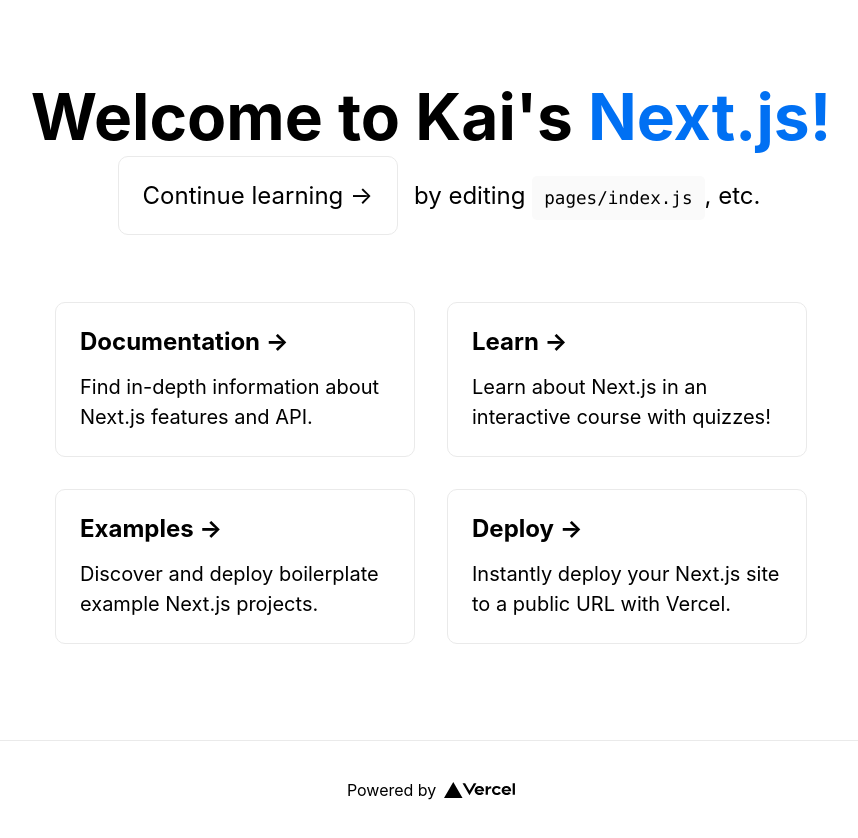
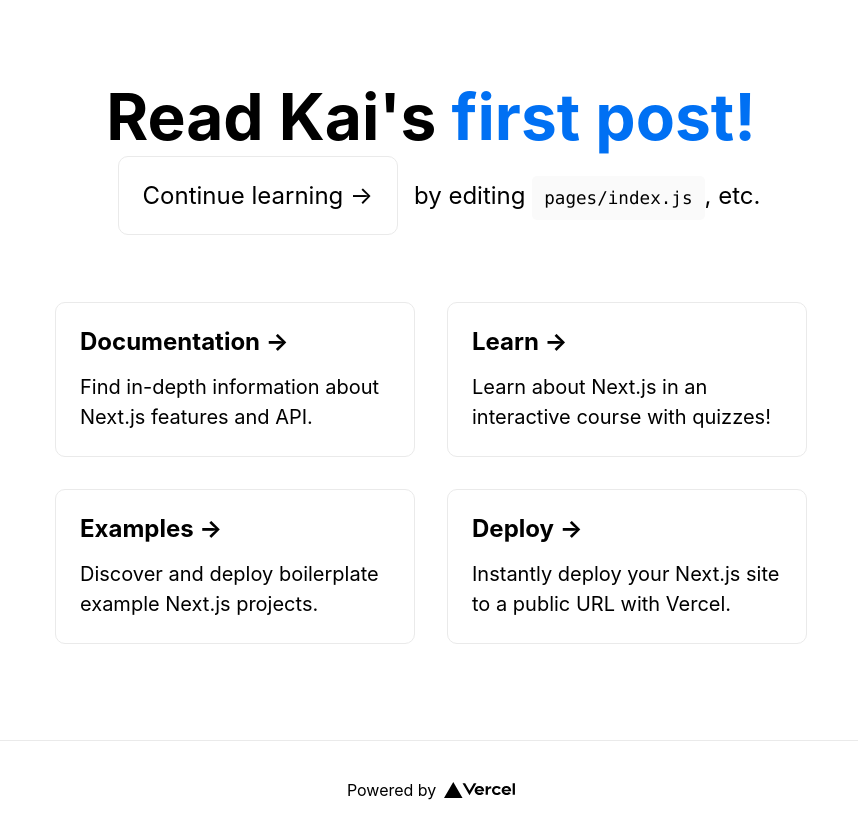
Before and after one commit to kaicarver/nextjs-blog, a Next.js app: page / in a window 1280 px wide. Shown: the whole page, without its empty margins (209-1067 px from the left). Built offline with nearby package versions, Linux system fonts and the light colour scheme.

Commit message:
link to first post

```diff
--- a/pages/index.js
+++ b/pages/index.js
@@ -1,4 +1,5 @@
 import Head from 'next/head'
+import Link from 'next/link'
 
 export default function Home() {
   return (
@@ -10,7 +11,7 @@
 
       <main>
         <h1 className="title">
-          Welcome to Kai's <a href="https://nextjs.org">Next.js!</a>
+          Read Kai's <Link href="posts/first-post"><a>first post!</a></Link>
         </h1>
 
         <p className="description">
```
